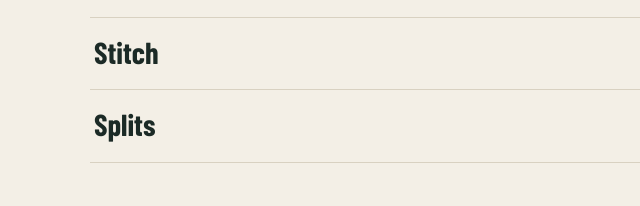
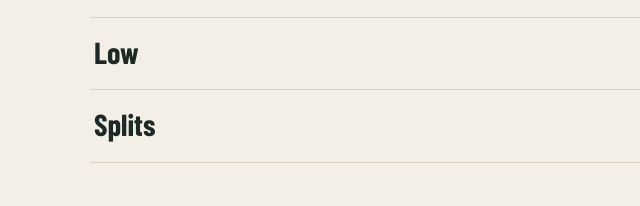
Before and after one commit to arielgonzalez0417-cmd/HT_plays, a plain HTML site: page index.html in a window 1280 px wide. Shown: the part 420-626 px from the top of the page, 0-640 px from the left. Drawn offline with nearby package versions, Linux system fonts and the light colour scheme.

Commit message:
Update index.html

```diff
--- a/index.html
+++ b/index.html
@@ -74,7 +74,7 @@
       <ul class="list">
         <li><a href="#Lefty"><span class="name">Lefty</span><span class="cat">Half court</span></a></li>
         <li><a href="#stitch"><span class="name">Stitch</span><span class="cat">Half court</span></a></li>
-        <li><a href="#Low"><span class="name">Stitch</span><span class="cat">Half court</span></a></li>
+        <li><a href="#Low"><span class="name">Low</span><span class="cat">Half court</span></a></li>
         <li><a href="#Splits"><span class="name">Splits</span><span class="cat">Inbound</span></a></li>
         <!-- NEW PLAY LIST ITEM GOES HERE -->
       </ul>
```
